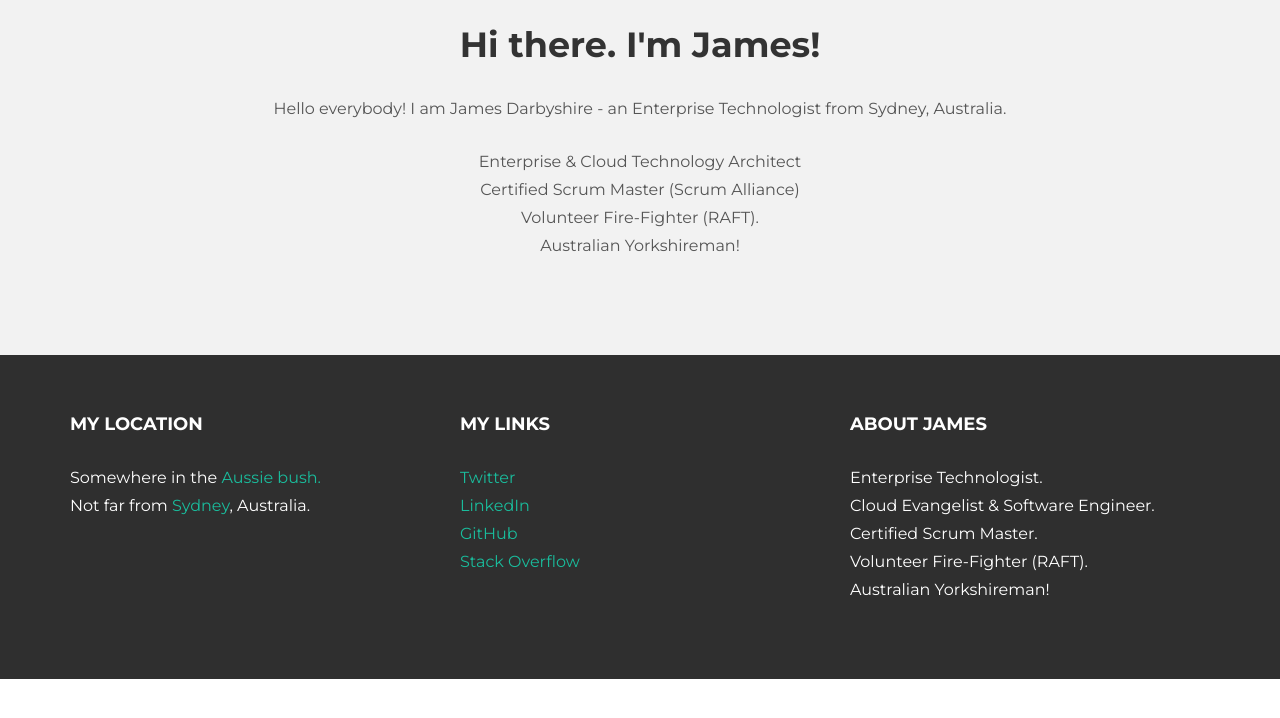
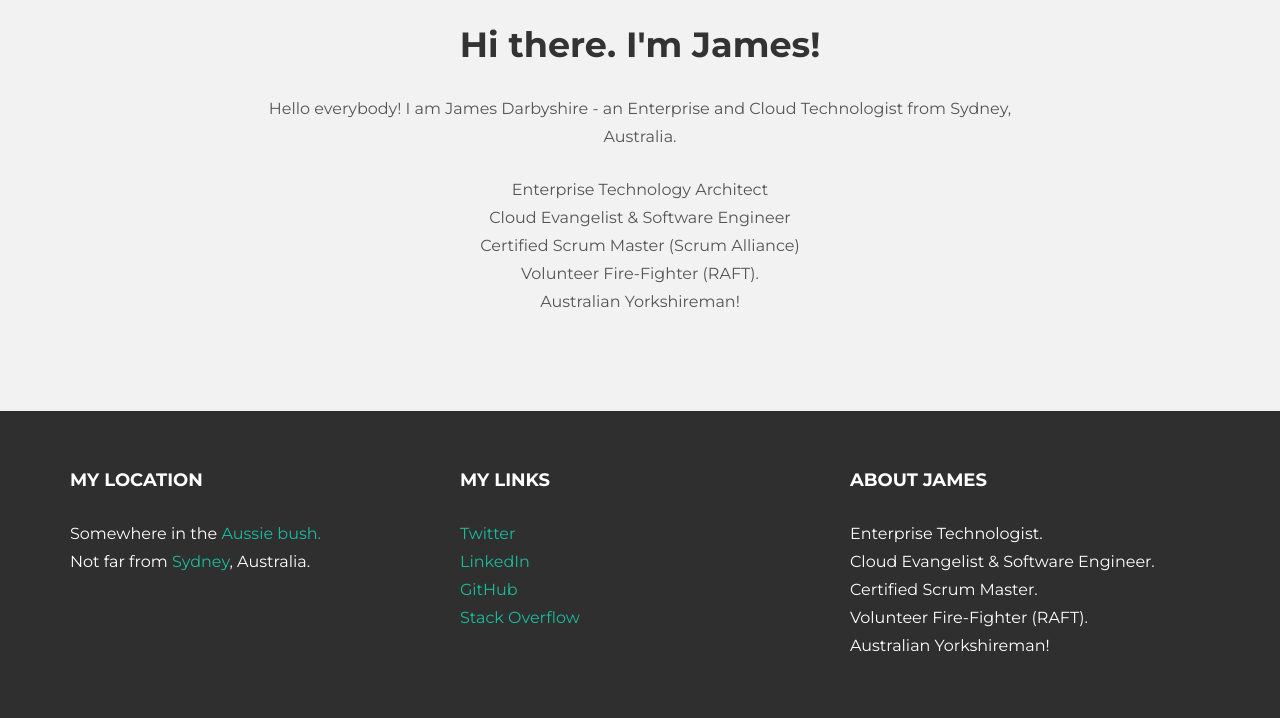
Before and after one commit to darbio/darbio.github.io, a Jekyll site: the page built from index.html, in a window 1280 px wide, cut to the strip 440-1175 px from the top of the page. Shown: the top 718 px of the strip. Built offline with Jekyll 4.4.1, drawn with Linux system fonts in a browser that asks for light colours; nearby versions of some CDN libraries; before the commit the page ends 1119 px from its top, so only the background shows below that.

Commit message:
Update index.html

```diff
--- a/index.html
+++ b/index.html
@@ -9,8 +9,8 @@ layout: default
       <div class="col-lg-8 col-lg-offset-2 centered">
         <img src="http://www.gravatar.com/avatar/ce198ab23bedb46c953a2582e00cade3?s=155&d=mm" alt="James Darbyshire" class="gravatar img-circle">
         <h1>Hi there. I'm James!</h1>
-        <p>Hello everybody! I am James Darbyshire - an Enterprise Technologist from Sydney, Australia.</p>
-        <p>Enterprise & Cloud Technology Architect<br/>Certified Scrum Master (Scrum Alliance)<br/>Volunteer Fire-Fighter (RAFT).<br/>Australian Yorkshireman!</p>
+        <p>Hello everybody! I am James Darbyshire - an Enterprise and Cloud Technologist from Sydney, Australia.</p>
+        <p>Enterprise Technology Architect<br />Cloud Evangelist & Software Engineer<br/>Certified Scrum Master (Scrum Alliance)<br/>Volunteer Fire-Fighter (RAFT).<br/>Australian Yorkshireman!</p>
 
       </div><!-- /col-lg-8 -->
     </div><!-- /row -->
```
